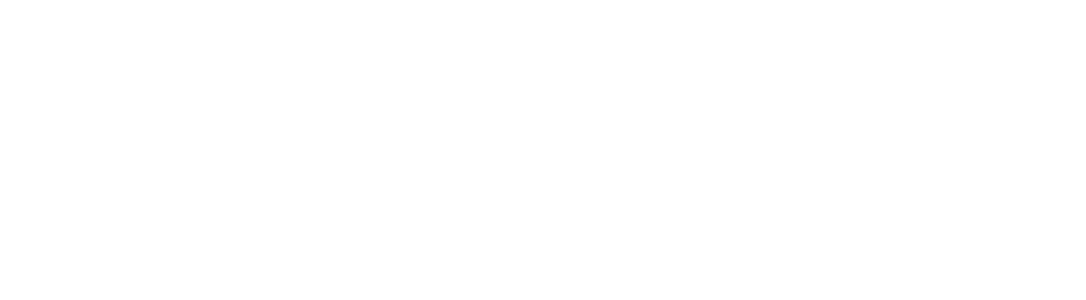
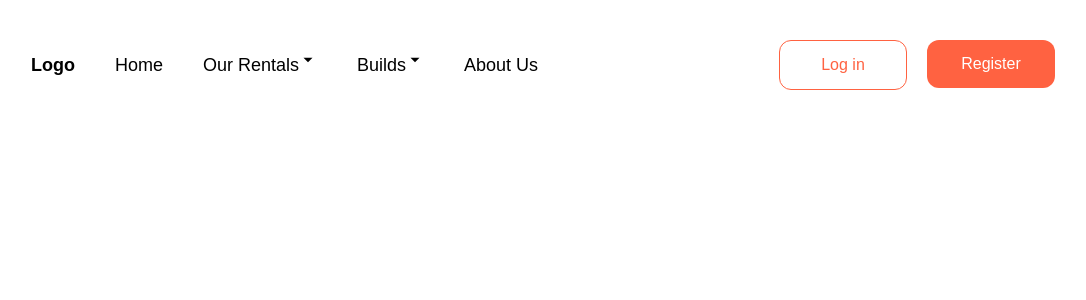
Before and after one commit to MMMarinov20/femm, a React (Vite) app in the folder client/: page /rental in a window 1280 px wide. Before the commit this address had no page. Shown: the top 300 px of the page, without its empty margins (97-1183 px from the left). Built offline with nearby package versions, Linux system fonts and the light colour scheme; a web font is replaced by a local one.

Commit message:
Add rental route

```diff
--- a/client/src/App.tsx
+++ b/client/src/App.tsx
@@ -3,6 +3,7 @@
 import Home from "./Pages/Home";
 import Login from "./Pages/Login";
 import Register from "./Pages/Register";
+import Rental from "./Pages/Rental";
 
 function App() {
   return (
@@ -12,6 +13,7 @@
           <Route path="/" element={<Home />} />
           <Route path="/login" element={<Login />} />
           <Route path="/register" element={<Register />} />
+          <Route path="/rental" element={<Rental />} />
         </Routes>
       </Router>
     </React.Fragment>
--- /dev/null
+++ b/client/src/Pages/Rental.tsx
@@ -0,0 +1,14 @@
+import React from "react";
+import Navbar from "../Components/Home/Navbar/Navbar";
+import BurgerNavbar from "../Components/Home/Navbar/BurgerNavbar";
+
+const Rental = () => {
+  return (
+    <React.Fragment>
+      <Navbar />
+      <BurgerNavbar color={"#FFFFFF"} />
+    </React.Fragment>
+  );
+};
+
+export default Rental;
```
